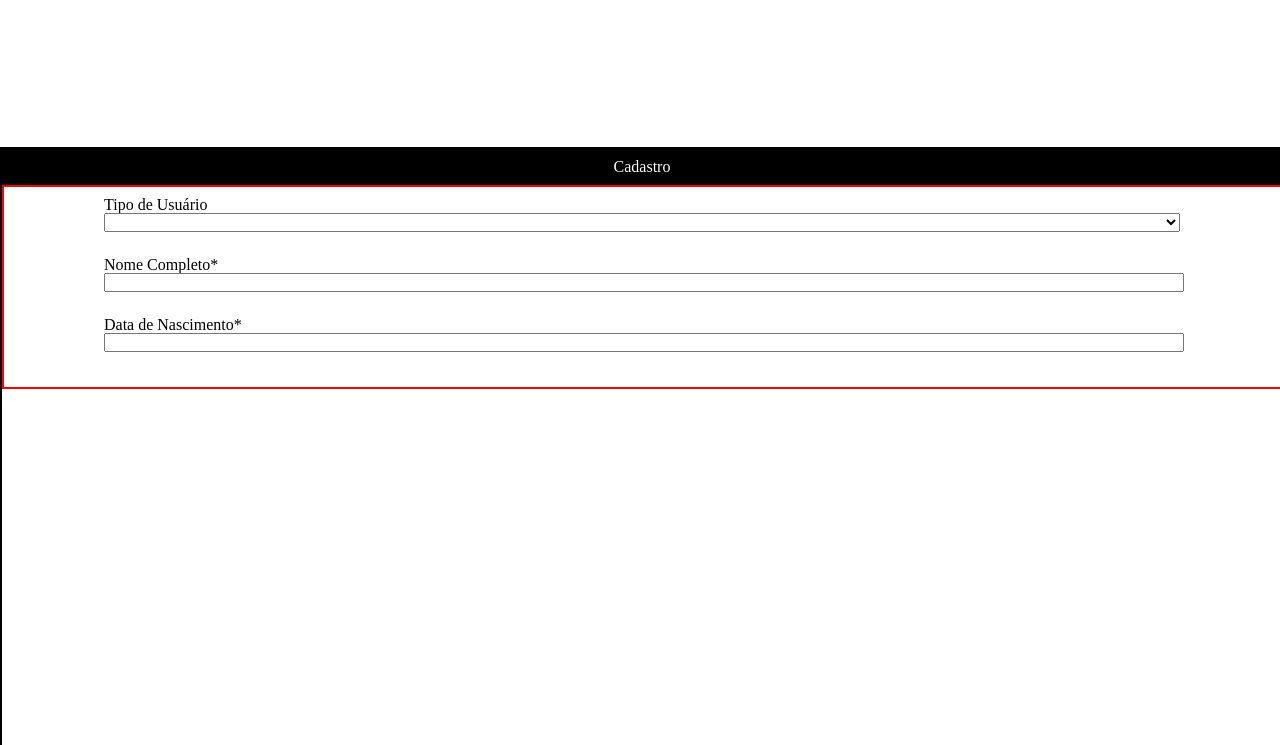
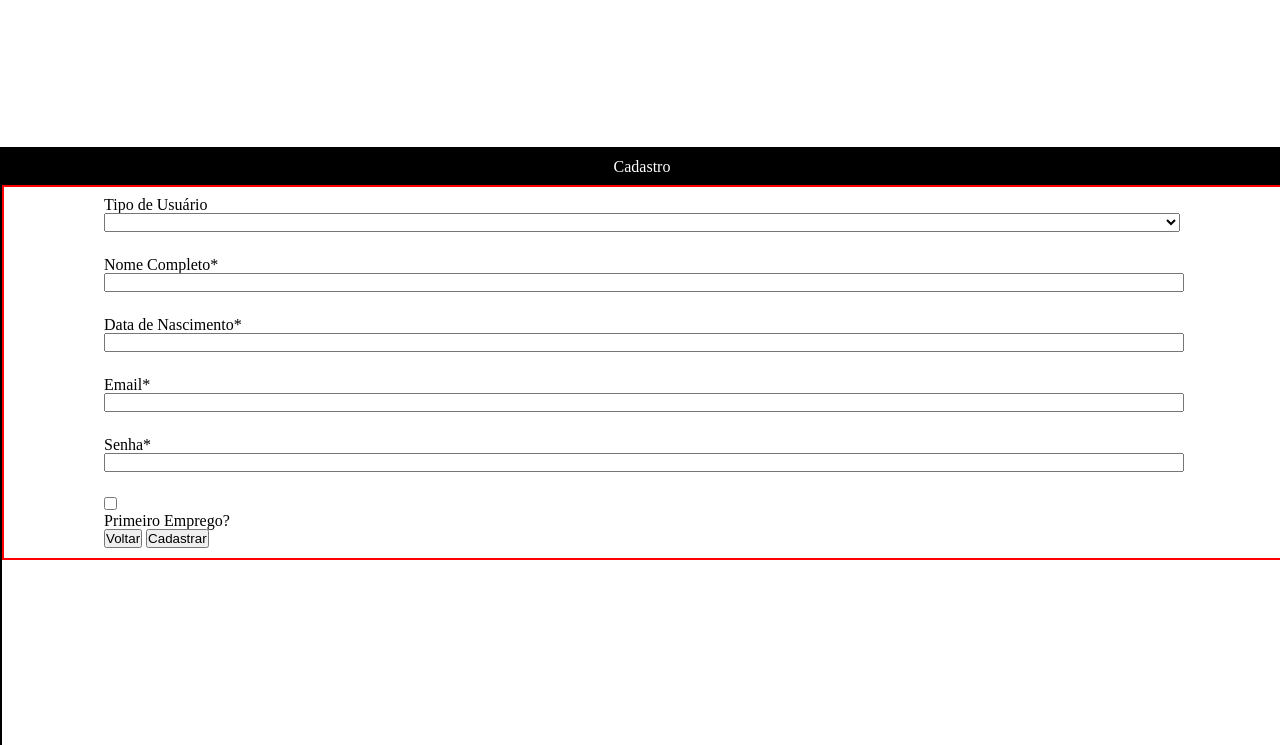
Before and after one commit to LCintra/ProjetoJSVemSer, a plain HTML site: page index.html in a window 1280 px wide. Shown: the part 520-1265 px from the top of the page. Drawn offline with nearby package versions, Linux system fonts and the light colour scheme.

Commit message:
Cadastro

```diff
--- a/index.html
+++ b/index.html
@@ -53,6 +53,17 @@
 
                 <label for="date">Data de Nascimento*</label>
                 <input id="input" type="text" name="username"required>
+
+                <label for="date">Email*</label>
+                <input id="input" type="email" name="username"required>
+
+                <label for="date">Senha*</label>
+                <input id="input" type="password" name="username"required>
+
+                <input type="checkbox"><p>Primeiro Emprego?</p>
+
+                <button>Voltar</button>
+                <button>Cadastrar</button>
             </form>
 
 
```
